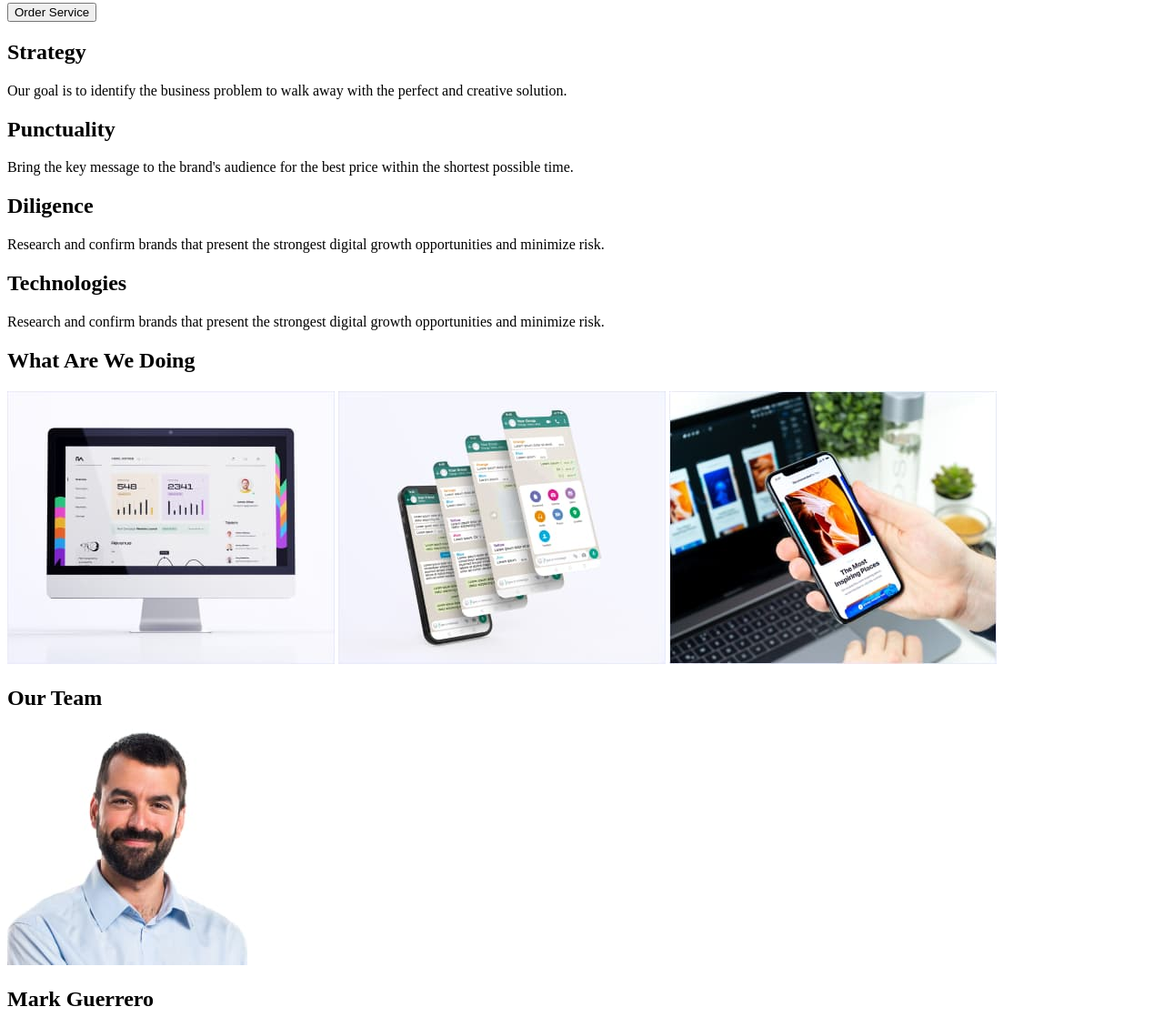
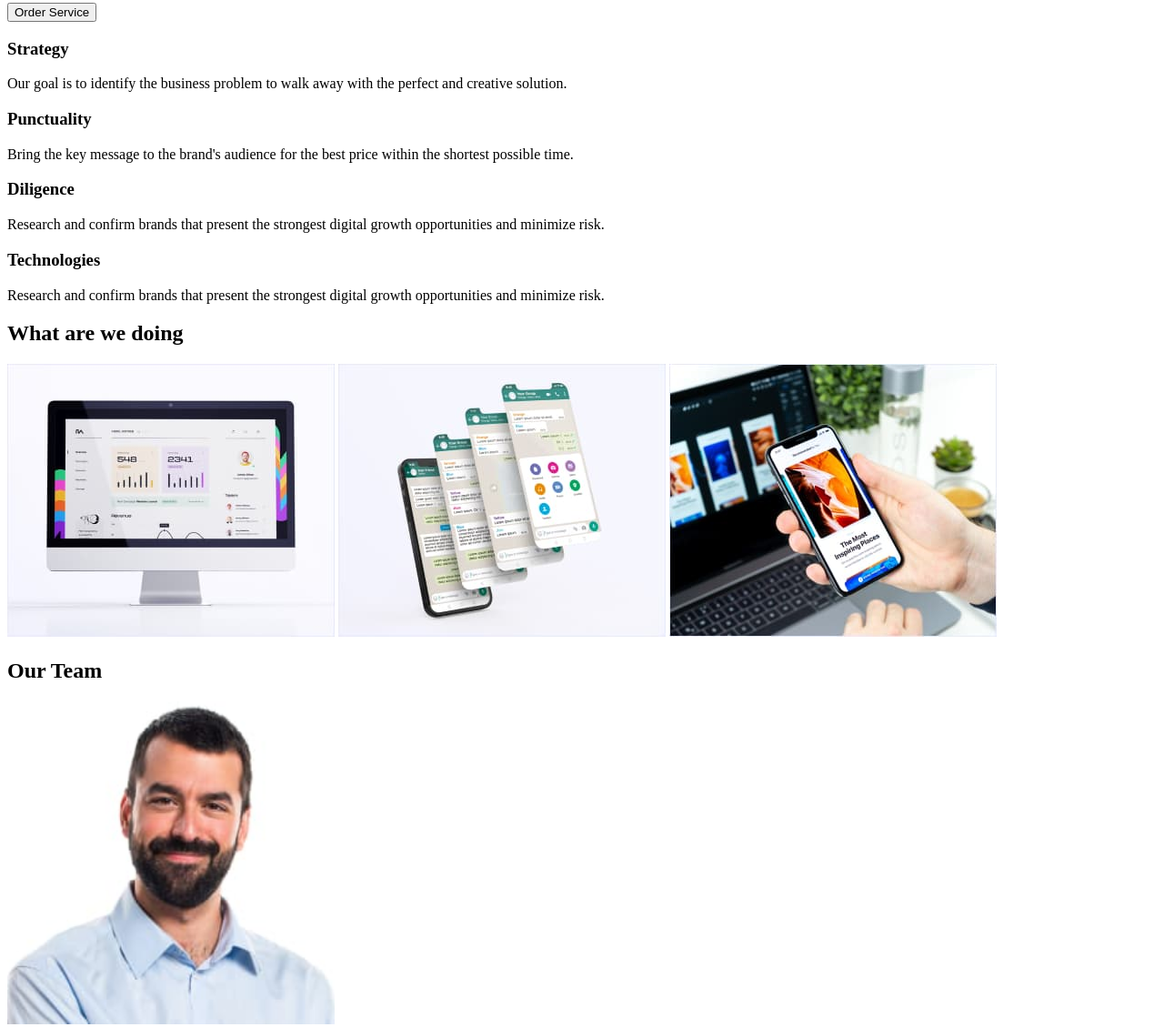
Before and after one commit to danche11/goit-markup-hw-01, a plain HTML site: page index.html in a window 1280 px wide. Shown: the part 212-1341 px from the top of the page at 91% size. Drawn offline with Linux system fonts and the light colour scheme.

Commit message:
Update index.html

```diff
--- a/index.html
+++ b/index.html
@@ -22,65 +22,68 @@
     <address>
       <ul>
         <li><a href="mailto:info@devstudio.com">info@devstudio.com</a></li>
-        <li><a href="tel:+11(000)111-11-11">+11 (000) 111-11-11</a></li>
+        <li><a href="tel:+110001111111">+11 (000) 111-11-11</a></li>
       </ul>
     </address>
   </header>
-  <!-- MAIN -->
+
   <main>
+    <!-- Section 1 -->
     <section>
       <h1>Effective Solutions
         for Your Business</h1>
       <button type="button">Order Service</button>
     </section>
 
-    <!-- DESCRIPTION -->
+    <!-- Section 2 -->
     <section>
-      <h2>Strategy</h2>
+      <h2 hidden>features</h2>
+      <ul></ul>
+      <h3>Strategy</h3>
       <p>Our goal is to identify the business
-        problem to walk away with the perfect and creative solution. </p>
+        problem to walk away with the perfect and creative solution.</p>
+
+
+      <h3>Punctuality</h3>
+      <p>Bring the key message to the brand's audience for the best price within the shortest possible time. </p>
+
+      <h3>Diligence</h3>
+      <p>Research and confirm brands that present the strongest digital growth opportunities and minimize risk. </p>
+
+      <h3>Technologies</h3>
+      <p>Research and confirm brands that present the strongest digital growth opportunities and minimize risk.</p>
+      </ul>
     </section>
+    <!-- Section 3 -->
     <section>
-      <h2>Punctuality</h2>
-      <p>Bring the key message to the brand's audience for the best price within the shortest possible time. </p>
-    </section>
-    <section>
-      <h2>Diligence</h2>
-      <p>Research and confirm brands that present the strongest digital growth opportunities and minimize risk. </p>
-    </section>
-    <section>
-      <h2>Technologies</h2>
-      <p>Research and confirm brands that present the strongest digital growth opportunities and minimize risk.</p>
-    </section>
-    <!-- WHAT ARE WE DOING -->
-    <section>
-      <h1>What Are We Doing</h1>
+      <h1>What are we doing</h1>
       <img src="./images/img1.jpg" alt="">
       <img src="./images/img2.jpg" alt="">
       <img src="./images/img3.jpg" alt="">
     </section>
-    <!-- OUR TEAM -->
+    <!-- Section 4 -->
     <section>
       <h1>Our Team</h1>
-      <img src="./images/img4.jpg" alt="">
+      <img src="./images/img4.jpg" width="360px" alt="Mark Guerrero">
       <h2>Mark Guerrero</h2>
       <p>Product Designer</p>
-      <img src="./images/img5.jpg" alt="">
+      <img src="./images/img5.jpg" width="360px" alt="Tom Ford">
       <h2>Tom Ford</h2>
       <p>Frontend Developer</p>
-      <img src="./images/img6.jpg" alt="">
+      <img src="./images/img6.jpg" width="360" alt="Camilla Garcia">
       <h2>Camila Garcia</h2>
       <p>Marketing</p>
-      <img src="./images/img7.jpg" alt="">
+      <img src="./images/img7.jpg" width="360" alt="Daniel Wilson">
       <h2>Daniel Wilson</h2>
       <p>UI Designer</p>
     </section>
+
+    <!-- FOOTER -->
+    <footer>
+      <a href="./index.html">WebStudio</a>
+      <p>Increase the flow of customers and sales for your business with digital marketing & growth solutions.</p>
+    </footer>
   </main>
-  <!-- FOOTER -->
-  <footer>
-    <a href="./index.html">WebStudio</a>
-    <p>Increase the flow of customers and sales for your business with digital marketing & growth solutions.</p>
-  </footer>
 </body>
 
 </html>
```
